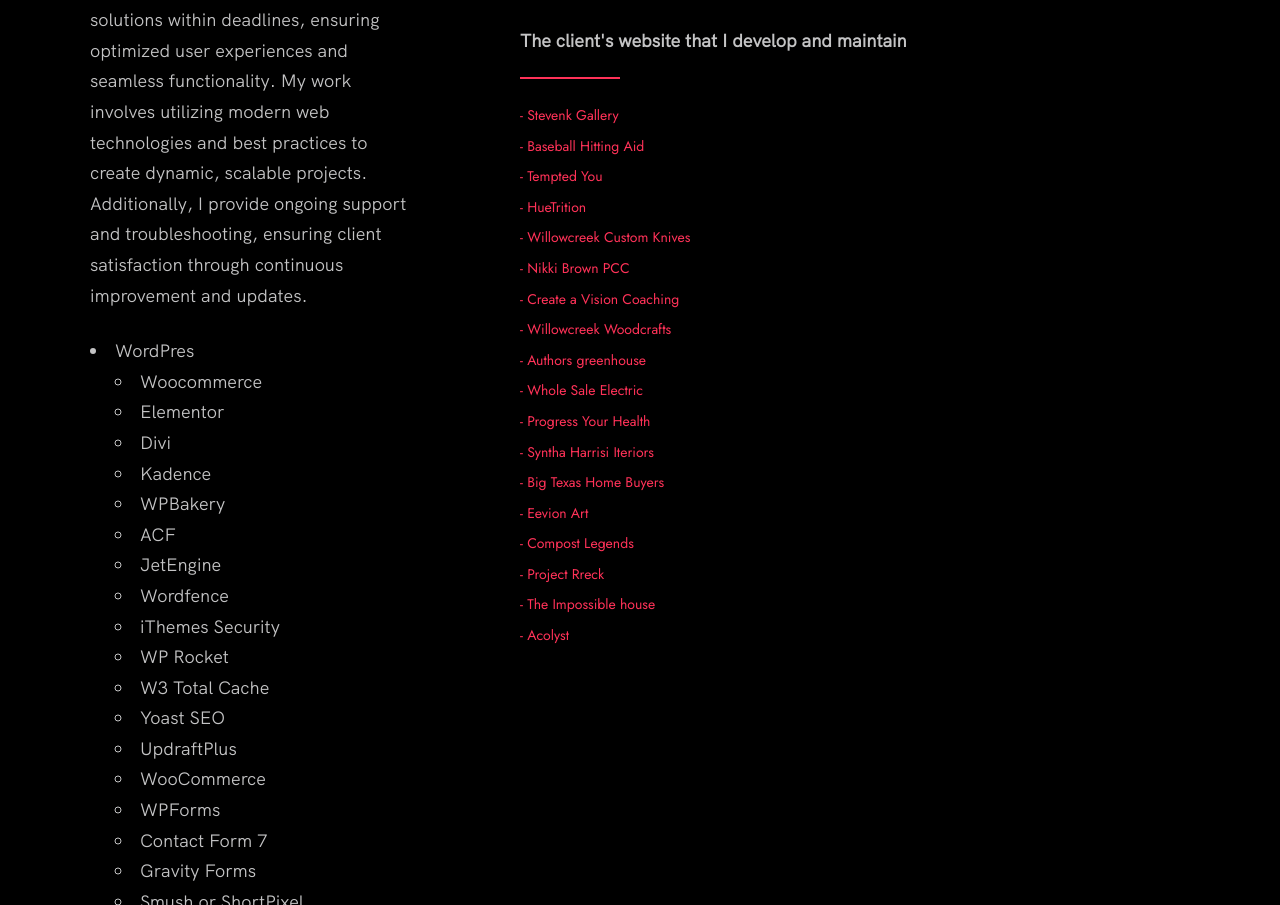
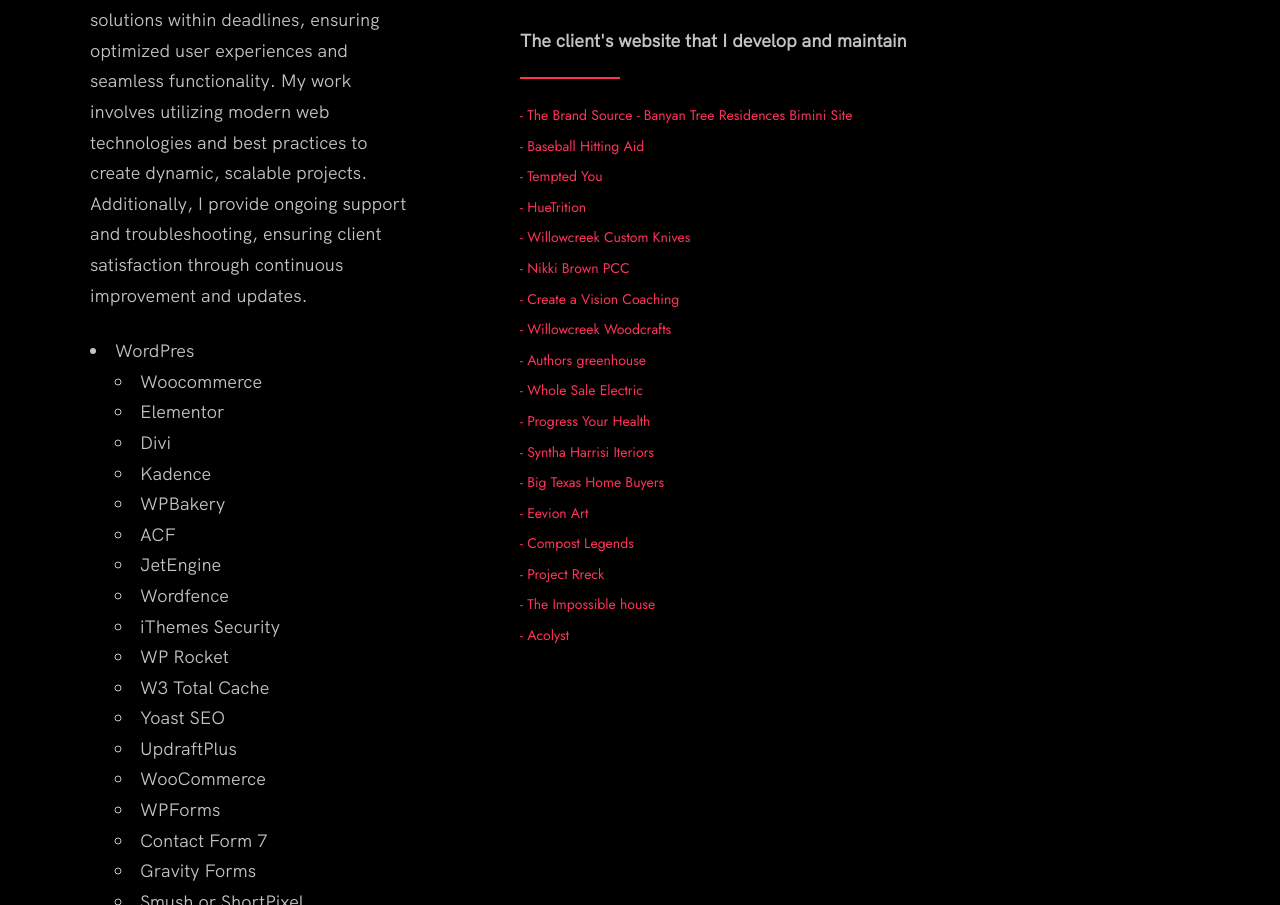
Before and after one commit to Ronnieubas123/github.portfolio, a plain HTML site: page index.html in a window 1280 px wide. Shown: the part 5418-6323 px from the top of the page. Drawn offline with Linux system fonts and the light colour scheme.

Commit message:
Growmoo Client Site v1

```diff
--- a/index.html
+++ b/index.html
@@ -393,8 +393,8 @@
                 <h4>The client's website that I develop and maintain</h4>
                 <ul class="wp_tangerine_client_list">
                   <li>
-                    <a href="https://stevenkgallery.com/">
-                        - Stevenk Gallery
+                    <a href="https://banyantreeresidencesbimini.com/">
+                        - The Brand Source - Banyan Tree Residences Bimini Site
                     </a>
                   </li>
                   <li>
```
